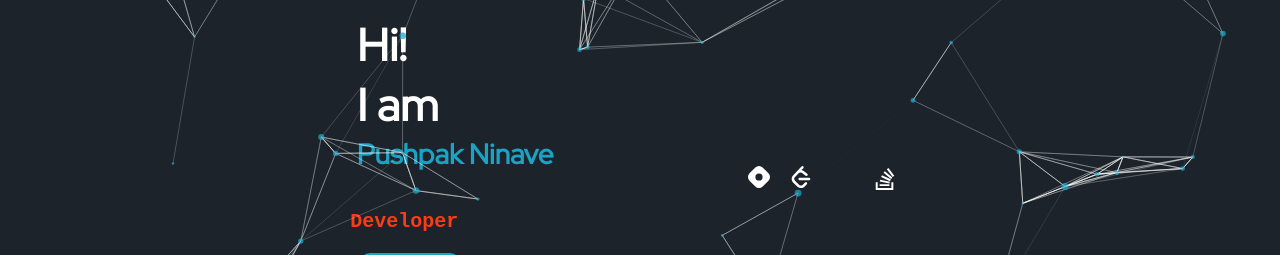
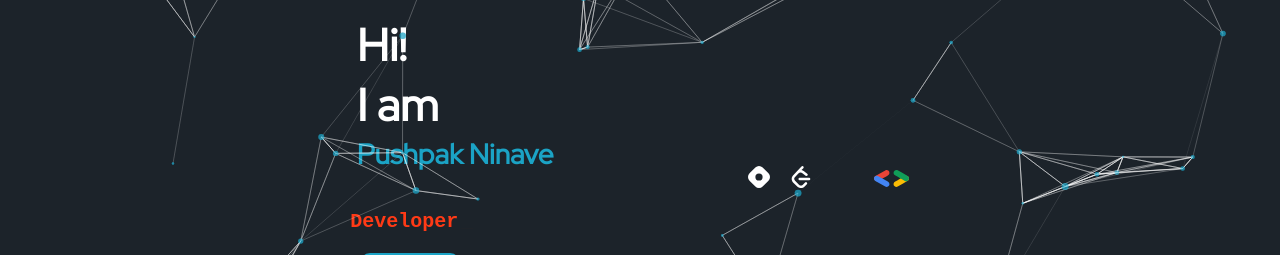
Before and after one commit to pushpakninave/profile, a React (Create React App) app: page / in a window 1280 px wide. Shown: the part 238-493 px from the top of the page. Built offline with nearby package versions, Linux system fonts and the light colour scheme; some icons are missing.

Commit message:
updated icon links

```diff
--- a/src/component/Home.jsx
+++ b/src/component/Home.jsx
@@ -54,20 +54,23 @@ const Home = () => {
 
                 <div className="icon_box">
 
-                    <a href="https://www.linkedin.com/in/pushpak-ninave-a17328192/" target='_blank'>
+                    <a href="https://www.linkedin.com/in/pushpak-ninave-a17328192/" title="Linkedin" target='_blank'>
                         <Icon className="icn" icon="brandico:linkedin-rect" />
                     </a>
-                    <a href="https://aliencodes.hashnode.dev/" target='_blank'>
+                    <a href="https://aliencodes.hashnode.dev/" title="Tech-blog" target='_blank'>
                         <Icon className="icn" icon="simple-icons:hashnode" />
                     </a>
-                    <a href="https://leetcode.com/Pushpakninave/" target='_blank'>
+                    <a href="https://leetcode.com/Pushpakninave/" title="competative programming" target='_blank'>
                         <Icon className="icn" icon="simple-icons:leetcode" />
                     </a>
-                    <a href="https://github.com/pushpakninave" target='_blank'>
+                    <a href="https://github.com/pushpakninave" title="github" target='_blank'>
                         <Icon className="icn" icon="bytesize:github" />
                     </a>
-                    <a href="https://stackoverflow.com/users/15220760/brat?tab=profile" target='_blank'>
+                    {/* <a href="https://stackoverflow.com/users/15220760/brat?tab=profile" title="stackoverflow" target='_blank'>
                         <Icon className="icn" icon="simple-icons:stackoverflow" inline={true} />
+                    </a> */}
+                    <a href="https://developers.google.com/profile/u/pushpakninave" title="GDG" target='_blank'>
+                    <Icon  className="icn" icon="logos:google-developers" width="35" />
                     </a>
                 </div>
             </div>
```
